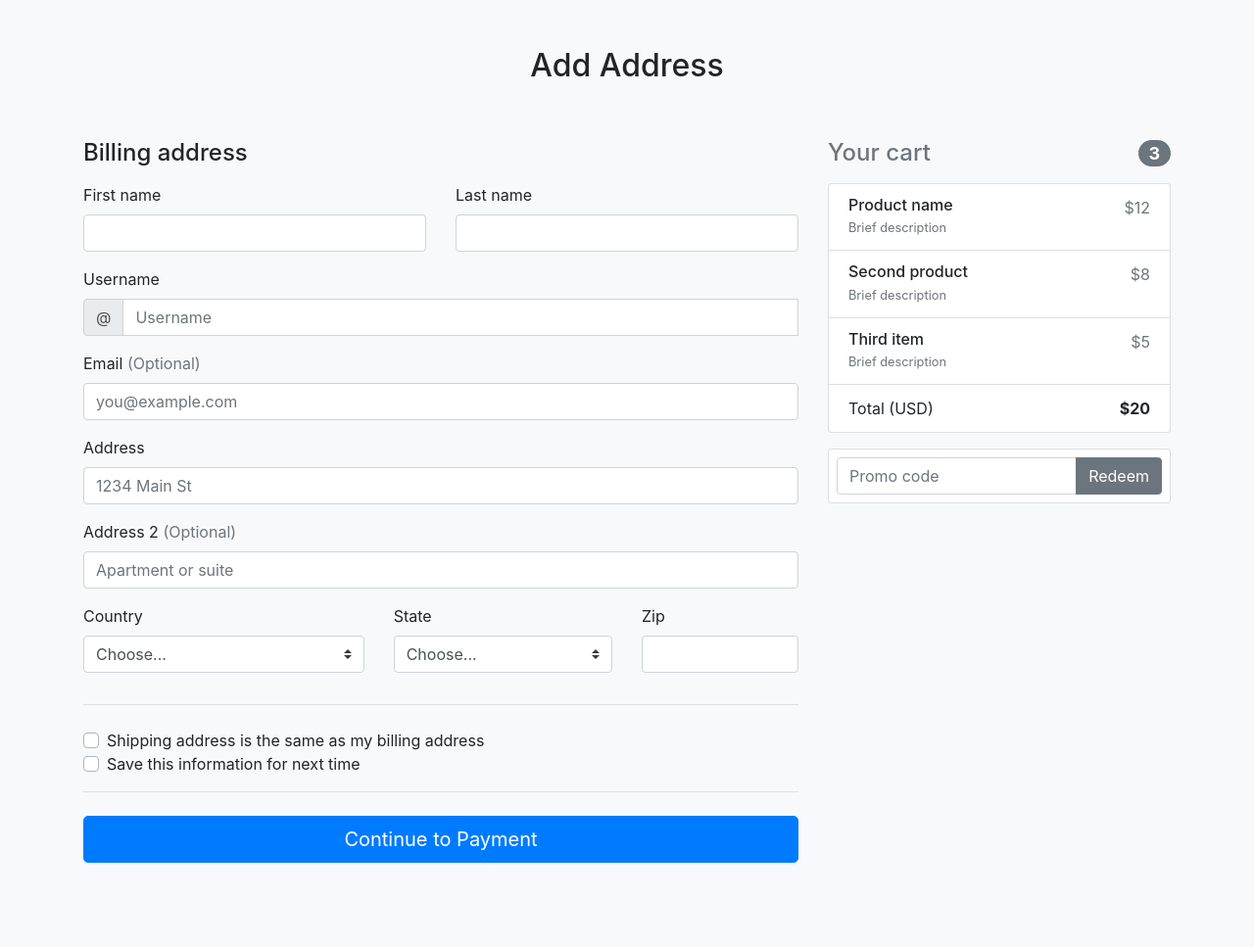
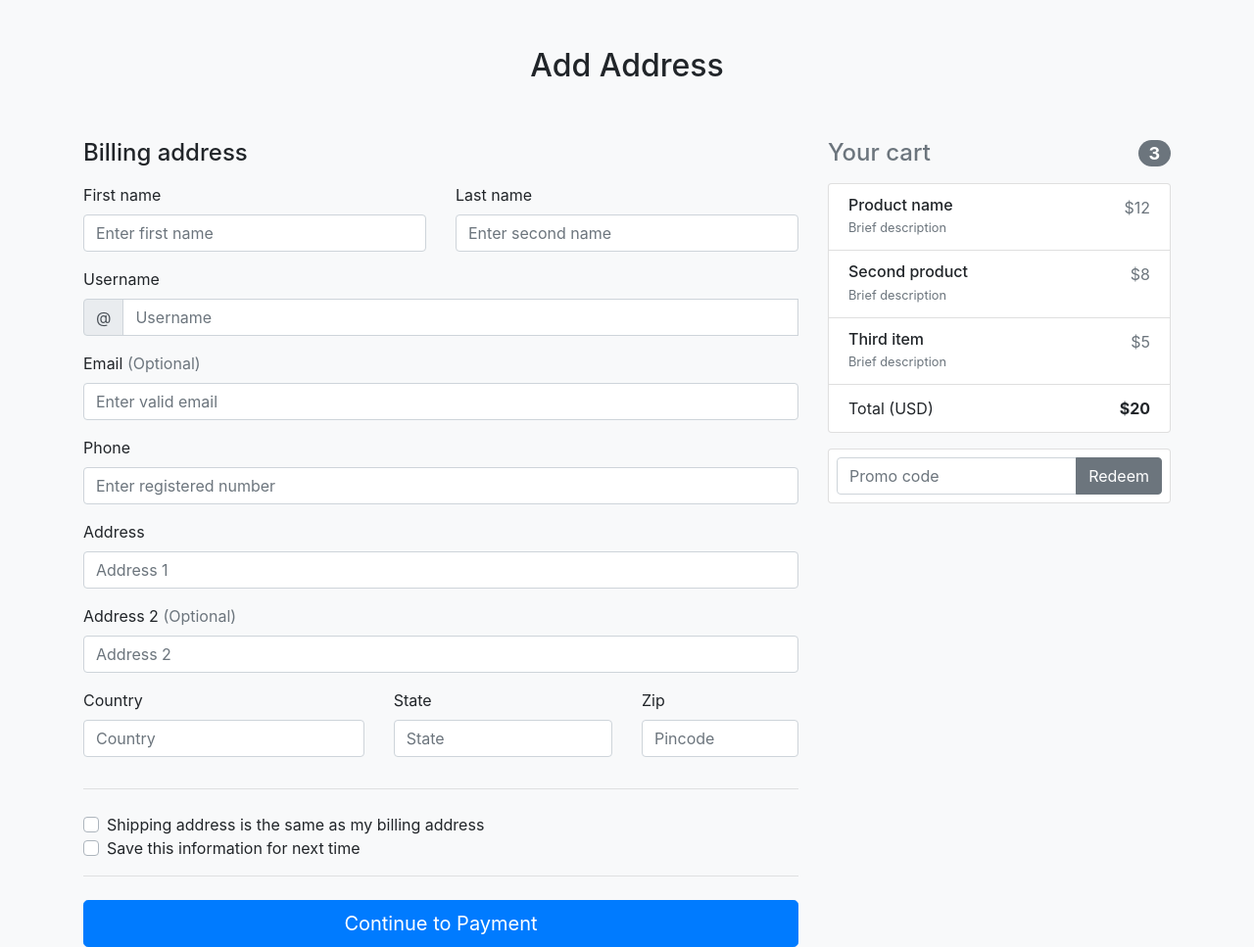
Before and after one commit to rshalem/Bookify, a Django app: page /checkout/address in a window 1280 px wide. Shown: the part 56-1023 px from the top of the page at 98% size. Before the commit the page ends 937 px from the top, so only its background shows below. Run offline with Django 3.2, Linux system fonts and the light colour scheme; data comes from the database, SQL or seed files in the repository; some libraries are stand-ins or nearby versions.

Commit message:
address form handling, form field widgets

```diff
--- a/main/forms.py
+++ b/main/forms.py
@@ -3,23 +3,31 @@ clean () is a classwide function, whereas clean <fieldname> is invoked when is_v
 & returns a value,
 clean() is called after all other validators option & methods
 because what if a clean<fieldname> methods raise Validation Error & doesnt return any value
-& that value is not stored in cleaned_data dict. Hence inside clean we use get('fieldname', '') this empty is for
+& that value is not stored in cleaned_data dict. Hence inside clean() we use get('fieldname', '') this empty is for
 safer side
 """
 
-
 from django import forms
-from django.forms import ModelForm
+from django.forms import ModelForm, TextInput, EmailInput
 
 from .models import Address
 
 class AddressForm(ModelForm):
     class Meta:
         model = Address
-        exclude = ['shipping_user']
-        # widgets = {
-        #     'shipping_first_name':
-        # }
+        fields = '__all__'
+
+        widgets = {
+            'shipping_first_name': TextInput(attrs={'class': 'form-control', 'placeholder': 'Enter first name'}),
+            'shipping_last_name': TextInput(attrs={'class': 'form-control', 'placeholder': 'Enter second name'}),
+            'shipping_user_email': EmailInput(attrs={'class': 'form-control', 'placeholder': 'Enter valid email'}),
+            'shipping_address_one': TextInput(attrs={'class': 'form-control', 'placeholder': 'Address 1'}),
+            'shipping_address_two': TextInput(attrs={'class': 'form-control', 'placeholder': 'Address 2'}),
+            'phone_number': TextInput(attrs={'class': 'form-control', 'placeholder': 'Enter registered number'}),
+            'shipping_country': TextInput(attrs={'class': 'form-control', 'placeholder': 'Country'}),
+            'shipping_state': TextInput(attrs={'class': 'form-control', 'placeholder': 'State'}),
+            'shipping_zip': TextInput(attrs={'class': 'form-control', 'placeholder': 'Pincode'}),
+        }
 
     def clean_shipping_user_email(self):
         # get the field value from cleaned_data dict, self is the form instance
@@ -45,10 +53,15 @@ class AddressForm(ModelForm):
         super(AddressForm, self).clean()
         first_name = self.cleaned_data.get('shipping_first_name', '')
         last_name = self.cleaned_data.get('shipping_last_name', '')
+        address_one = self.cleaned_data.get('shipping_address_one', '')
+        address_two = self.cleaned_data.get('shipping_address_two', '')
+
         if first_name == last_name:
             raise forms.ValidationError("First name & last name fields can't be same")
-            # or
-            # message = "First name & last name fields can't be same"
-            # self.add_error('shipping_first_name', message)
+
+        elif address_one == address_two:
+
+            message = "Address 1 & 2 can't be same"
+            self.add_error('shipping_address_two', message)
             # or
             # self.add_error('shipping_first_name', forms.ValidationError(message))
--- a/main/views.py
+++ b/main/views.py
@@ -1,10 +1,12 @@
 from django.contrib import messages
+from django.contrib.auth.decorators import login_required
 from django.shortcuts import render, redirect, Http404
 from django.db.models import Q
 from django.db import IntegrityError
 
 from .models import *
 from .forms import AddressForm
+
 
 def homepage(request):
     try:
@@ -14,6 +16,7 @@ def homepage(request):
 
     context = {'books': book}
     return render(request, 'home.html', context=context)
+
 
 def genre(request, genre_name):
     try:
@@ -41,6 +44,7 @@ def book_detail(request, book_slug):
                }
     return render(request, 'book_detail.html', context=context)
 
+
 # SEARCH BLOCK CODE ---
 def isbn_search_is_number(value):
     # for checking whether the entered search is by isbn and all digits
@@ -50,8 +54,8 @@ def isbn_search_is_number(value):
             return False
     return True
 
+
 def search_query(request):
-
     search_request = request.GET['search_query']
 
     if isbn_search_is_number(search_request):
@@ -65,6 +69,8 @@ def search_query(request):
     context = {'books': book}
 
     return render(request, 'home.html', context)
+
+
 # --- SEARCH BLOCK ENDS
 
 def user_signup(request):
@@ -86,6 +92,7 @@ def user_signup(request):
             return render(request, 'signup.html', {'error': "Password didn't match"})
 
     return render(request, 'signup.html')
+
 
 def add_to_cart(request, book_slug):
     single_book_slug = Book.objects.get(book_slug=book_slug)
@@ -112,9 +119,24 @@ def cart(request):
 
     return render(request, 'cart.html', context)
 
+
+#@login_required(login_url='/login/')
 def add_address(request):
+    if request.method == 'POST':
+        form = AddressForm(request.POST or None)
+        if form.is_valid():
+            form.save()
+            return redirect('main:payment')
 
-    return render(request, 'address.html')
+        else:
+            messages.info(request, 'Not valid input')
+
+    form = AddressForm(initial={'shipping_user': request.user})
+
+    context = {'form': form}
+
+    return render(request, 'address.html', context)
+
 
 def payment(request):
     return render(request, 'payment.html')
--- a/templates/address.html
+++ b/templates/address.html
@@ -75,14 +75,14 @@
         <div class="row">
           <div class="col-md-6 mb-3">
             <label for="firstName">First name</label>
-            <input type="text" class="form-control" id="firstName" placeholder="" value="" required>
+            {{ form.shipping_first_name }}
             <div class="invalid-feedback">
               Valid first name is required.
             </div>
           </div>
           <div class="col-md-6 mb-3">
             <label for="lastName">Last name</label>
-            <input type="text" class="form-control" id="lastName" placeholder="" value="" required>
+            {{ form.shipping_last_name }}
             <div class="invalid-feedback">
               Valid last name is required.
             </div>
@@ -104,15 +104,23 @@
 
         <div class="mb-3">
           <label for="email">Email <span class="text-muted">(Optional)</span></label>
-          <input type="email" class="form-control" id="email" placeholder="you@example.com">
+          {{ form.shipping_user_email}}
           <div class="invalid-feedback">
             Please enter a valid email address for shipping updates.
           </div>
         </div>
 
         <div class="mb-3">
+          <label for="phone">Phone</label>
+          {{ form.phone_number }}
+          <div class="invalid-feedback">
+            Please enter your shipping address.
+          </div>
+        </div>
+
+        <div class="mb-3">
           <label for="address">Address</label>
-          <input type="text" class="form-control" id="address" placeholder="1234 Main St" required>
+          {{ form.shipping_address_one }}
           <div class="invalid-feedback">
             Please enter your shipping address.
           </div>
@@ -120,35 +128,29 @@
 
         <div class="mb-3">
           <label for="address2">Address 2 <span class="text-muted">(Optional)</span></label>
-          <input type="text" class="form-control" id="address2" placeholder="Apartment or suite">
+          {{ form.shipping_address_two }}
         </div>
 
         <div class="row">
           <div class="col-md-5 mb-3">
             <label for="country">Country</label>
-            <select class="custom-select d-block w-100" id="country" required>
-              <option value="">Choose...</option>
-              <option>India</option>
-            </select>
+            {{ form.shipping_country }}
             <div class="invalid-feedback">
               Please select a valid country.
             </div>
           </div>
           <div class="col-md-4 mb-3">
             <label for="state">State</label>
-            <select class="custom-select d-block w-100" id="state" required>
-              <option value="">Choose...</option>
-              <option>California</option>
-            </select>
+            {{ form.shipping_state }}
             <div class="invalid-feedback">
               Please provide a valid state.
             </div>
           </div>
           <div class="col-md-3 mb-3">
             <label for="zip">Zip</label>
-            <input type="text" class="form-control" id="zip" placeholder="" required>
+            {{ form.shipping_zip }}
             <div class="invalid-feedback">
-              Zip code required.
+              {{ form.errors }}
             </div>
           </div>
         </div>
--- a/templates/signup.html
+++ b/templates/signup.html
@@ -60,6 +60,7 @@
                 </div>
                 <button type="submit" class="btn btn-primary">Sign Up</button>
             </form>
+            <br>
             <hr>
             <div class="text-center">
                 Do you already have an account? <a href="#">Login here</a>
```
